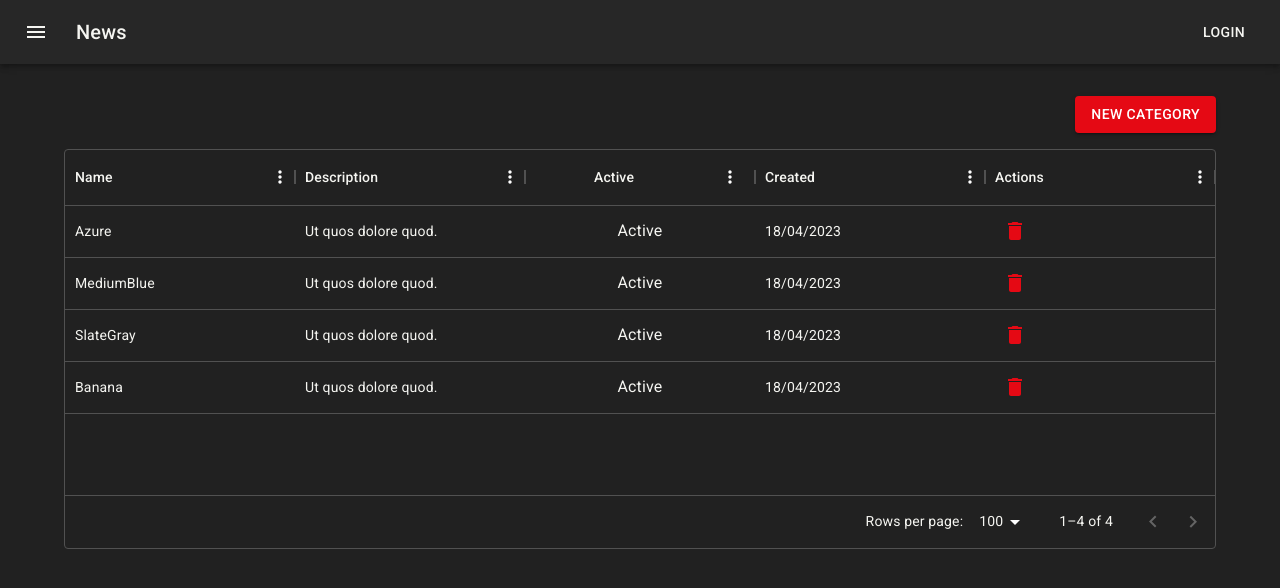
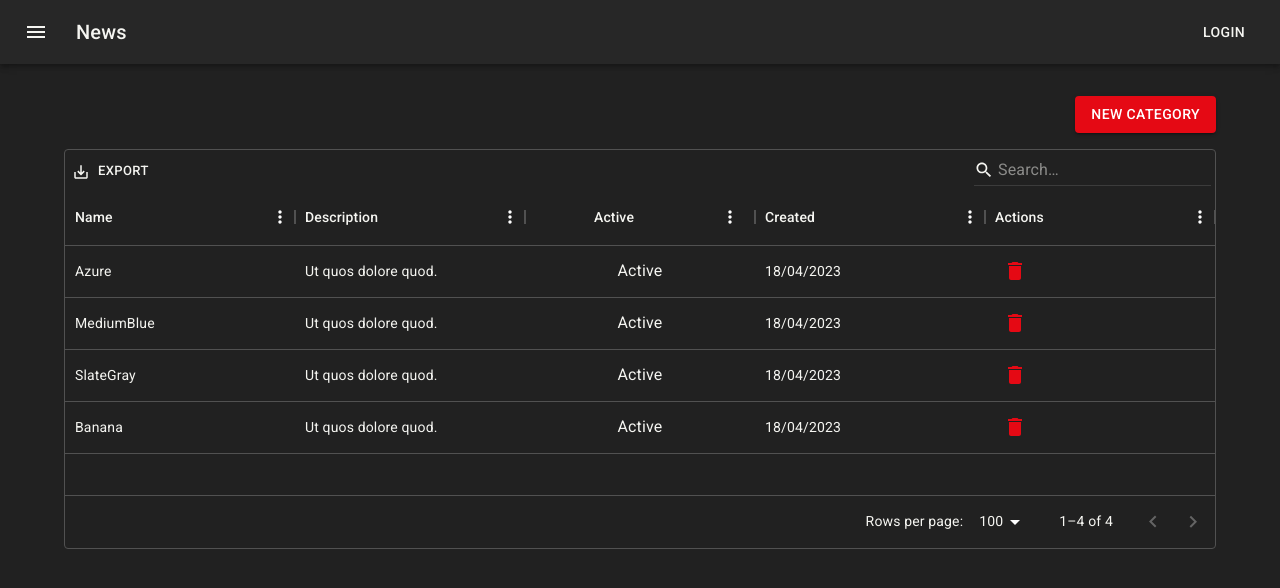
Before and after one commit to luiz-eduardo-gs/fc3-admin-catalog-react, a React (Create React App) app: page / in a window 1280 px wide. Shown: the top 588 px of the page. Built offline with nearby package versions, Linux system fonts and the light colour scheme.

Commit message:
feat: insert toolbar on data grid

```diff
--- a/src/features/category/ListCategory.tsx
+++ b/src/features/category/ListCategory.tsx
@@ -3,13 +3,12 @@
 import { selectCategory } from './categorySlice';
 import { Link } from 'react-router-dom';
 import DeleteIcon from '@mui/icons-material/Delete';
-import { DataGrid, GridColDef, GridRenderCellParams, GridRowsProp } from '@mui/x-data-grid';
+import { DataGrid, GridColDef, GridRenderCellParams, GridRowsProp, GridToolbar } from '@mui/x-data-grid';
 
 export const ListCategory = () => {
   const categories = useAppSelector(selectCategory);
 
   const columns: GridColDef[] = [
-    // { field: 'id', headerName: 'ID' },
     {
       field: 'name',
       headerName: 'Name',
@@ -82,7 +81,21 @@
         </Button>
       </Box>
       <Box sx={{ height: 400, width: '100%' }}>
-        <DataGrid rows={rows} columns={columns} />
+        <DataGrid
+          rows={rows}
+          columns={columns}
+          disableColumnFilter
+          disableColumnSelector
+          disableDensitySelector
+          disableRowSelectionOnClick
+          slots={{ toolbar: GridToolbar }}
+          slotProps={{
+            toolbar: {
+              showQuickFilter: true,
+              quickFilterProps: { debounceMs: 500 },
+            },
+          }}
+        />
       </Box>
     </Box>
   );
```
